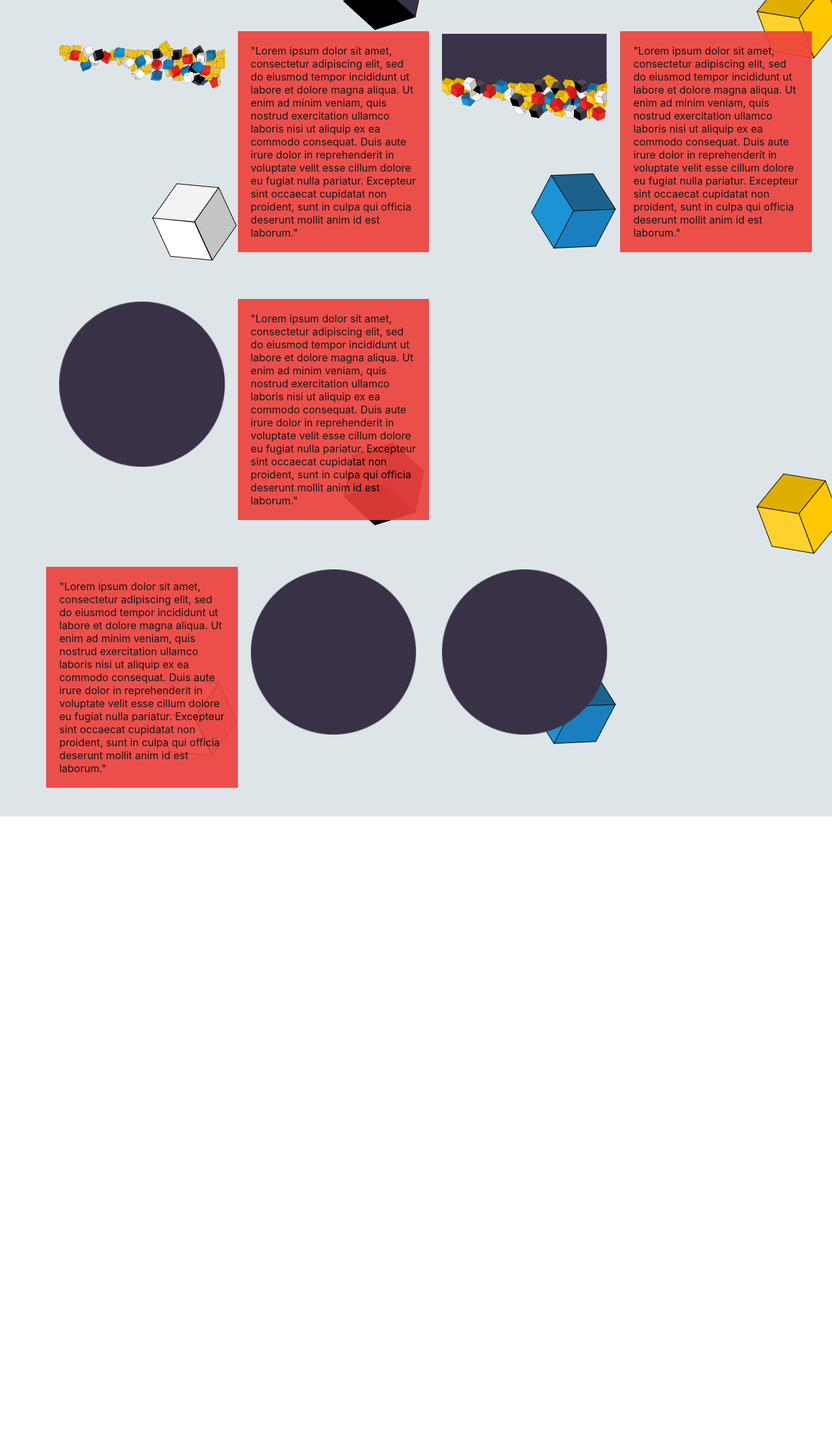
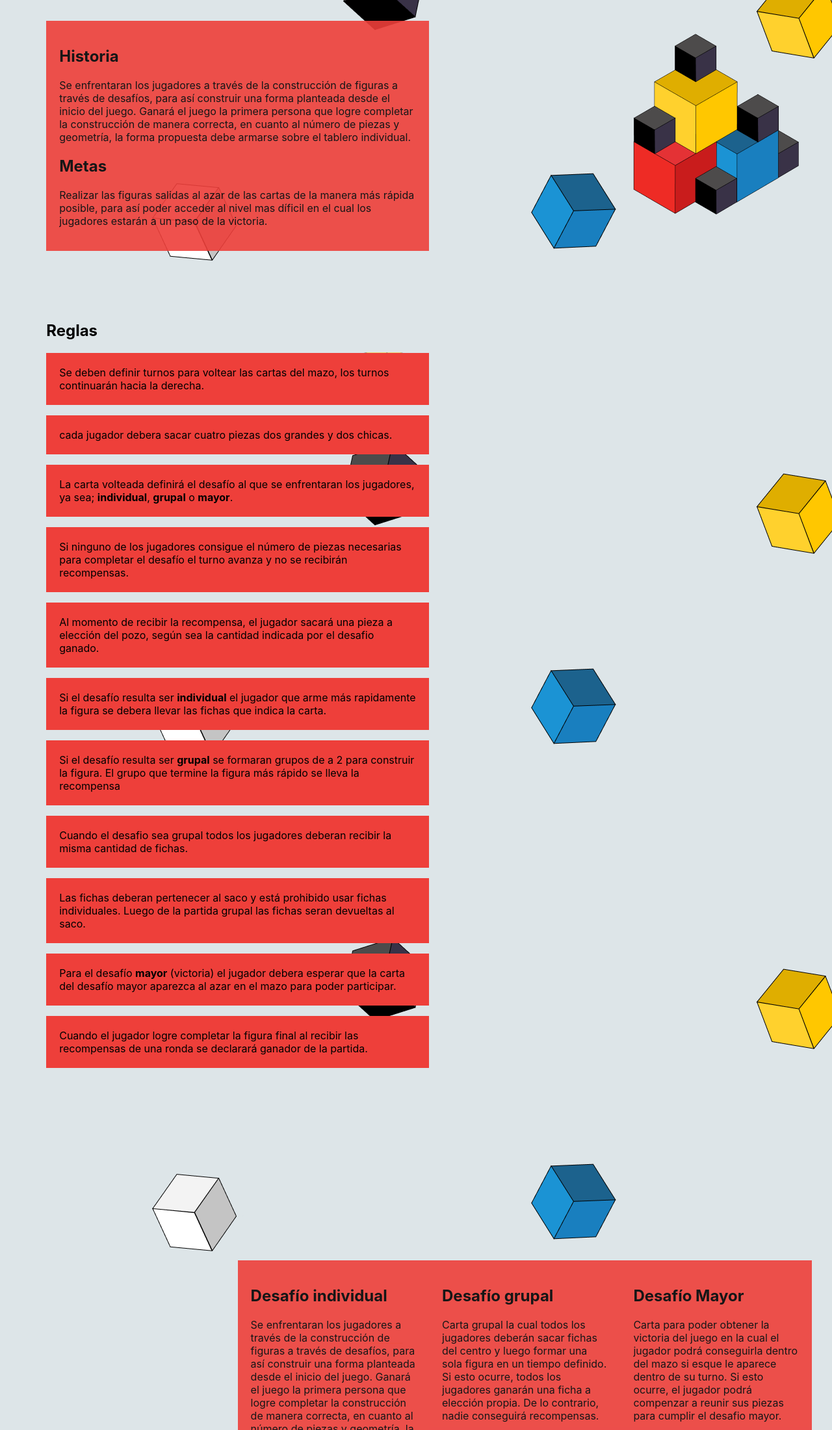
Before and after one commit to catI538/Formadito, a plain HTML site: page index.html in a window 1280 px wide. Shown: the part 600-2800 px from the top of the page at 65% size. Before the commit the page ends 1856 px from the top, so only its background shows below. Drawn offline with Linux system fonts and the light colour scheme.

Commit message:
paginaweb

```diff
--- a/css/estilo.css
+++ b/css/estilo.css
@@ -29,6 +29,15 @@ h1{
     background-color: #EE3F3A;
     opacity: 0.9;
     padding: 20px;
+
+}
+.gallery__text1{
+    width: 100%;
+    height: auto;
+    background-color: #EE3F3A;
+    opacity: 1;
+    padding: 20px;
+
 }
 /*ELEGIR UNA IMAGEN Y CAMBIARLA DIRECTAMENTE
 .gallery__item:nth-child()*/
@@ -51,9 +60,38 @@ h1{
         grid-template-columns: repeat(4, 1fr);
         margin: auto;
         width: 90%;
+        grid-row: auto;
+        padding: 20px;
+        grid-gap: 40px;
+        height: auto;
     }
     .gallery__item:nth-child(1){
         grid-row-start: span 2;
         grid-column-start: span 4;
     }
+    .gallery__item:nth-child(2){
+        grid-row-start: span 2;
+        grid-column-start: span 2;
+    }
+    .gallery__item:nth-child(4){
+        grid-row-start: span 1;
+        grid-column-start: span 1;
+    }
+    .gallery__item:nth-child(5){
+        grid-row-start: span 1;
+        grid-column-start: span 4;
+    }
+    .gallery__item:nth-child(6){
+        grid-row-start: span 1;
+        grid-column-start: span 2;
+    }
+    .gallery__item:nth-child(7){
+        grid-row-start: span 1;
+        grid-column-start: span 2;
+    }
+    .gallery__item:nth-child(7){
+        grid-row-start: span 1;
+        grid-column-start: span 4;
+        height: 200px;
+    }
 }
--- a/index.html
+++ b/index.html
@@ -11,35 +11,73 @@
 <h1>FORMADITO</h1>
 
 <div class="gallery-container">
+<!--1-->
     <div class="gallery__item">
         <img src="imagenes/img1.png" alt="1" class="gallery__img">
     </div>
-
+<!--2-->
+<div class="gallery__item">
+    <div class="gallery__text">
+    <h2 >Historia</h2>
+    <p>Se enfrentaran los jugadores a través de la construcción de figuras a través de desafíos, para así construir una forma planteada desde el inicio del juego. Ganará el juego la primera persona que logre completar la construcción de manera correcta, en cuanto al número de piezas y geometría, la forma propuesta debe armarse sobre el tablero individual.</p>
+    <h2>Metas</h2>
+    <p>Realizar las figuras salidas al azar de las cartas de la manera más rápida posible, para así poder acceder al nivel mas díficil en el cual los jugadores estarán a un paso de la victoria.</p>
+    </div>
+</div>
+<!--3-->
+<!--CUADRO SIN NADA-->
+<div class="gallery__item"></div>
+<!--4-->
+<div class="gallery__item">
+    <img src="imagenes/img5.png" alt="3" class="gallery__img">
+</div>
+<!--5-->
+<!--CUADRO SIN NADA-->
+<div class="gallery__item"></div>
+<!--6-->
     <div class="gallery__item">
-        <img src="imagenes/img2.png" alt="2" class="gallery__img">
+            <h2 >Reglas</h2>
+            <p class="gallery__text1">Se deben definir turnos para voltear las cartas del mazo, los turnos continuarán hacia la derecha.</p>
+            <p class="gallery__text1">cada jugador debera sacar cuatro piezas dos grandes y dos chicas.</p>
+            <p class="gallery__text1">La carta volteada definirá el desafío al que se enfrentaran los jugadores, ya sea; <b>individual</b>, <b>grupal</b> o <b>mayor</b>.</p>
+            <p class="gallery__text1">Si ninguno de los jugadores consigue el número de piezas necesarias para completar el desafío el turno avanza y no se recibirán recompensas.</p>
+            <p class="gallery__text1">Al momento de recibir la recompensa, el jugador sacará una pieza a elección del pozo, según sea la cantidad indicada por el desafio ganado.</p>
+            <p class="gallery__text1">Si el desafío resulta ser <b>individual</b> el jugador que arme más rapidamente la figura se debera llevar las fichas que indica la carta.</p>
+            <p class="gallery__text1">Si el desafío resulta ser <b>grupal</b> se formaran grupos de a 2 para construir la figura. El grupo que termine la figura más rápido se lleva la recompensa</p>
+            <p class="gallery__text1">Cuando el desafio sea grupal todos los jugadores deberan recibir la misma cantidad de fichas. </p>
+            <p class="gallery__text1">Las fichas deberan pertenecer al saco y está prohibido usar fichas individuales. Luego de la partida grupal las fichas seran devueltas al saco.</p>
+            <p class="gallery__text1">Para el desafío <b>mayor</b> (victoria) el jugador debera esperar que la carta del desafío mayor aparezca al azar en el mazo para poder participar. </p>
+            <p class="gallery__text1">Cuando el jugador logre completar la figura final al recibir las recompensas de una ronda se declarará ganador de la partida.</p>
     </div>
-
-    <div class="gallery__item">
-        <p class="gallery__text">"Lorem ipsum dolor sit amet, consectetur adipiscing elit, sed do eiusmod tempor incididunt ut labore et dolore magna aliqua. Ut enim ad minim veniam, quis nostrud exercitation ullamco laboris nisi ut aliquip ex ea commodo consequat. Duis aute irure dolor in reprehenderit in voluptate velit esse cillum dolore eu fugiat nulla pariatur. Excepteur sint occaecat cupidatat non proident, sunt in culpa qui officia deserunt mollit anim id est laborum."</p>
-     </div>
-
-    <div class="gallery__item">
-        <img src="imagenes/img3.png" alt="4" class="gallery__img">
-    </div>
-
-    <div class="gallery__item">
-        <p class="gallery__text">"Lorem ipsum dolor sit amet, consectetur adipiscing elit, sed do eiusmod tempor incididunt ut labore et dolore magna aliqua. Ut enim ad minim veniam, quis nostrud exercitation ullamco laboris nisi ut aliquip ex ea commodo consequat. Duis aute irure dolor in reprehenderit in voluptate velit esse cillum dolore eu fugiat nulla pariatur. Excepteur sint occaecat cupidatat non proident, sunt in culpa qui officia deserunt mollit anim id est laborum."</p>
-     </div>
+<!--7-->
+<!--CUADRO SIN NADA-->
+<div class="gallery__item"></div>
+<!--8-->
+<!--CUADRO SIN NADA-->
+<div class="gallery__item"></div>
+<!--9-->
+<div class="gallery__text">
+    <h2 >Desafío individual</h2>
+    <p>Se enfrentaran los jugadores a través de la construcción de figuras a través de desafíos, para así construir una forma planteada desde el inicio del juego. Ganará el juego la primera persona que logre completar la construcción de manera correcta, en cuanto al número de piezas y geometría, la forma propuesta debe armarse sobre el tablero individual.</p>
+</div>
+<!--10-->
+<div class="gallery__text">
+    <h2 >Desafío grupal</h2>
+    <p>Carta grupal la cual todos los jugadores deberán sacar fichas del centro y luego formar una sola figura en un tiempo definido. Si esto ocurre, todos los jugadores ganarán una ficha a elección propia. De lo contrario, nadie conseguirá recompensas.</p>
+</div>
+<!--11-->
+<div class="gallery__text">
+    <h2 >Desafío Mayor</h2>
+    <p>Carta para poder obtener la victoria del juego en la cual el jugador podrá conseguirla dentro del mazo si esque le aparece dentro de su turno. Si esto ocurre, el jugador podrá compenzar a reunir sus piezas para cumplir el desafio mayor.</p>
+</div>
     <div class="gallery__item">
         <img src="imagenes/img4.png" alt="5" class="gallery__img">
     </div>
     <div class="gallery__item">
         <p class="gallery__text">"Lorem ipsum dolor sit amet, consectetur adipiscing elit, sed do eiusmod tempor incididunt ut labore et dolore magna aliqua. Ut enim ad minim veniam, quis nostrud exercitation ullamco laboris nisi ut aliquip ex ea commodo consequat. Duis aute irure dolor in reprehenderit in voluptate velit esse cillum dolore eu fugiat nulla pariatur. Excepteur sint occaecat cupidatat non proident, sunt in culpa qui officia deserunt mollit anim id est laborum."</p>
      </div>
-<!--CUADRO SIN NADA-->
-     <div class="gallery__item"></div>
-<!--CUADRO SIN NADA-->
-    <div class="gallery__item"></div>
+
+
      <div class="gallery__item">
         <p class="gallery__text">"Lorem ipsum dolor sit amet, consectetur adipiscing elit, sed do eiusmod tempor incididunt ut labore et dolore magna aliqua. Ut enim ad minim veniam, quis nostrud exercitation ullamco laboris nisi ut aliquip ex ea commodo consequat. Duis aute irure dolor in reprehenderit in voluptate velit esse cillum dolore eu fugiat nulla pariatur. Excepteur sint occaecat cupidatat non proident, sunt in culpa qui officia deserunt mollit anim id est laborum."</p>
      </div>
```
Also changed, not shown: imagenes/img5.png (added).
